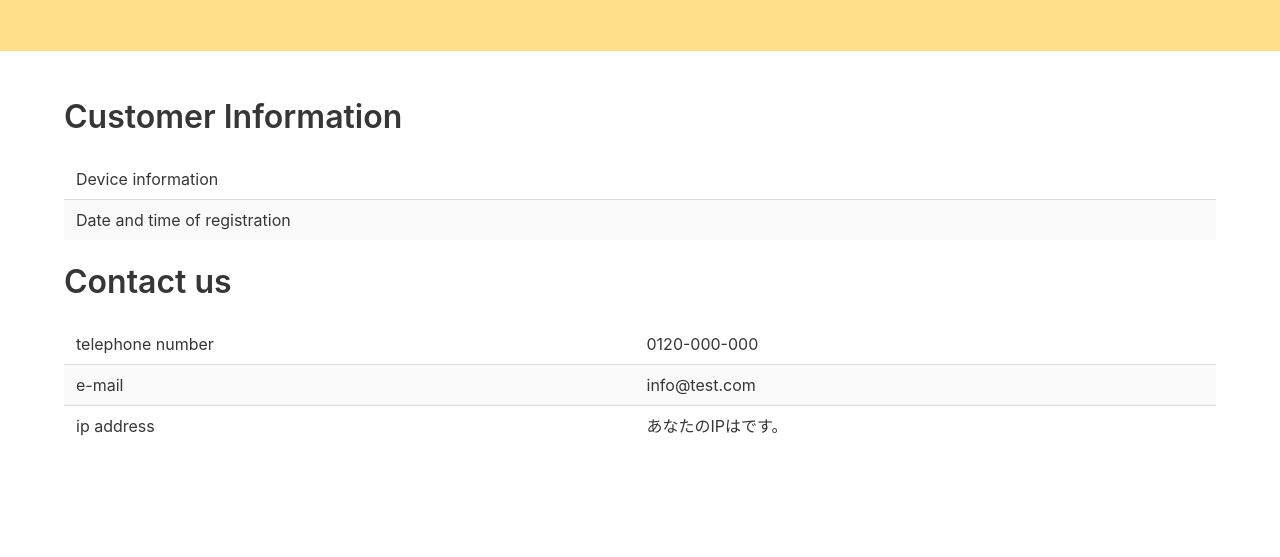
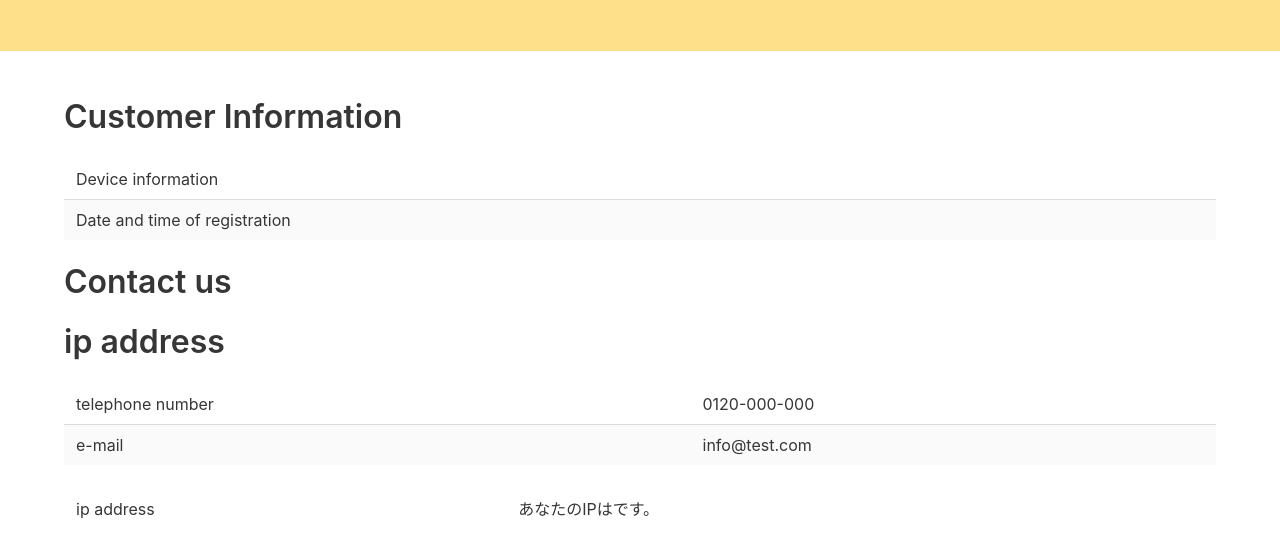
Before and after one commit to hackkei/Ransomware-like-fake-sites, a plain HTML site: page index.html in a window 1280 px wide. Shown: the part 821-1378 px from the top of the page. Before the commit the page ends 1315 px from the top, so only its background shows below. Drawn offline with nearby package versions, Linux system fonts and the light colour scheme; a script that the page names is missing.

Commit message:
Update index.html

```diff
--- a/index.html
+++ b/index.html
@@ -60,6 +60,11 @@
             <td>e-mail</td>
             <td>info@test.com</td>
           </tr>
+
+        <h2 class="title">ip address</h2>
+
+        <table class="table is-striped is-fullwidth">
+
           <tr>
             <td>ip address</td>
             <td> あなたのIPは<span class="ip-address"></span>です。</td>
```
